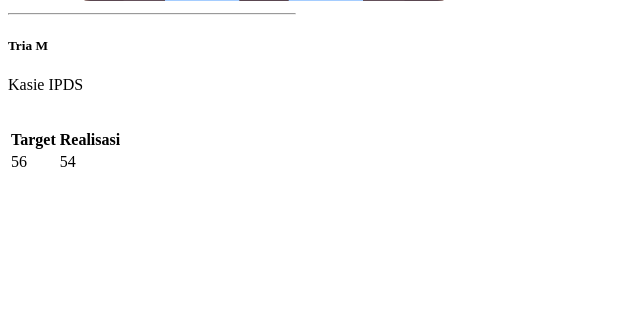
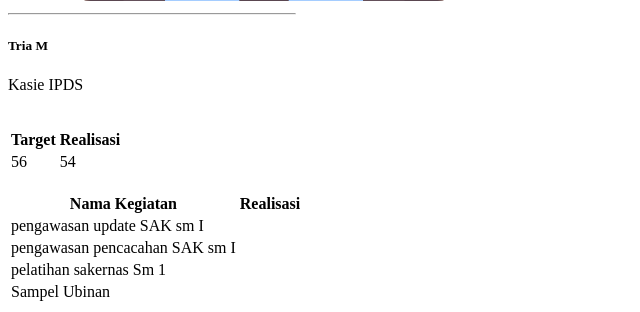
Before and after one commit to bps-jombang/monitoring, a CodeIgniter app: the page made by application/views/admin/detailUser.php in a window 1280 px wide. Shown: the part 588-900 px from the top of the page, without its empty margins (0-640 px from the left). Before the commit the page ends 755 px from the top, so only its background shows below. Run offline with CodeIgniter, Linux system fonts and the light colour scheme.

Commit message:
Template detailUser done

```diff
--- a/application/views/admin/detailUser.php
+++ b/application/views/admin/detailUser.php
@@ -54,6 +54,38 @@
                         </tr>
                     </tbody>
                 </table>
+                <br>
+
+            </div>
+
+            <div class="col-md-12">
+                <table class="table table-bordered text-center bg-success text-light font-weight-bold">
+                    <thead>
+                        <tr>
+                            <th scope="col">Nama Kegiatan</th>
+                            <th scope="col">Realisasi</th>
+
+                        </tr>
+                    </thead>
+                    <tbody>
+                        <tr>
+                            <td>pengawasan update SAK sm I</td>
+                            <td><i class="fas fa-check"></i></td>
+                        </tr>
+                        <tr>
+                            <td>pengawasan pencacahan SAK sm I</td>
+                            <td><i class="fas fa-times"></i></td>
+                        </tr>
+                        <tr>
+                            <td>pelatihan sakernas Sm 1</td>
+                            <td><i class="fas fa-times"></i></td>
+                        </tr>
+                        <tr>
+                            <td>Sampel Ubinan</td>
+                            <td><i class="fas fa-check"></i></td>
+                        </tr>
+                    </tbody>
+                </table>
             </div>
 
         </div>
```
